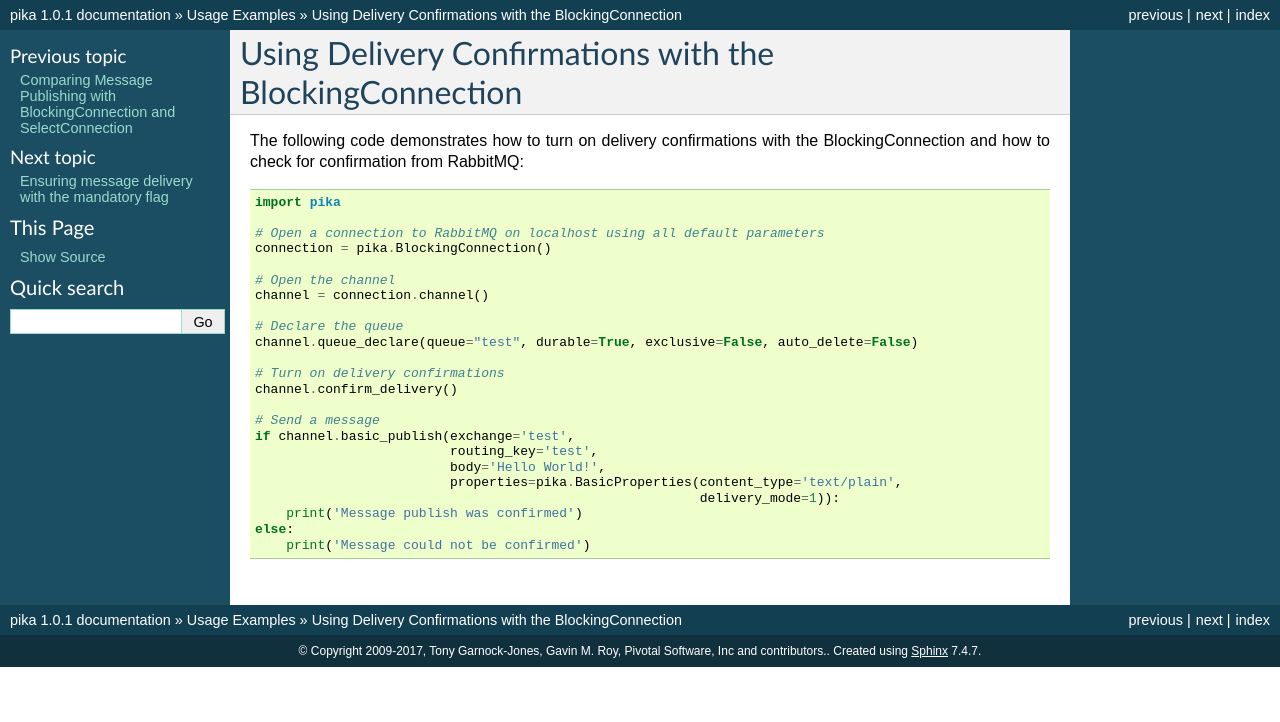
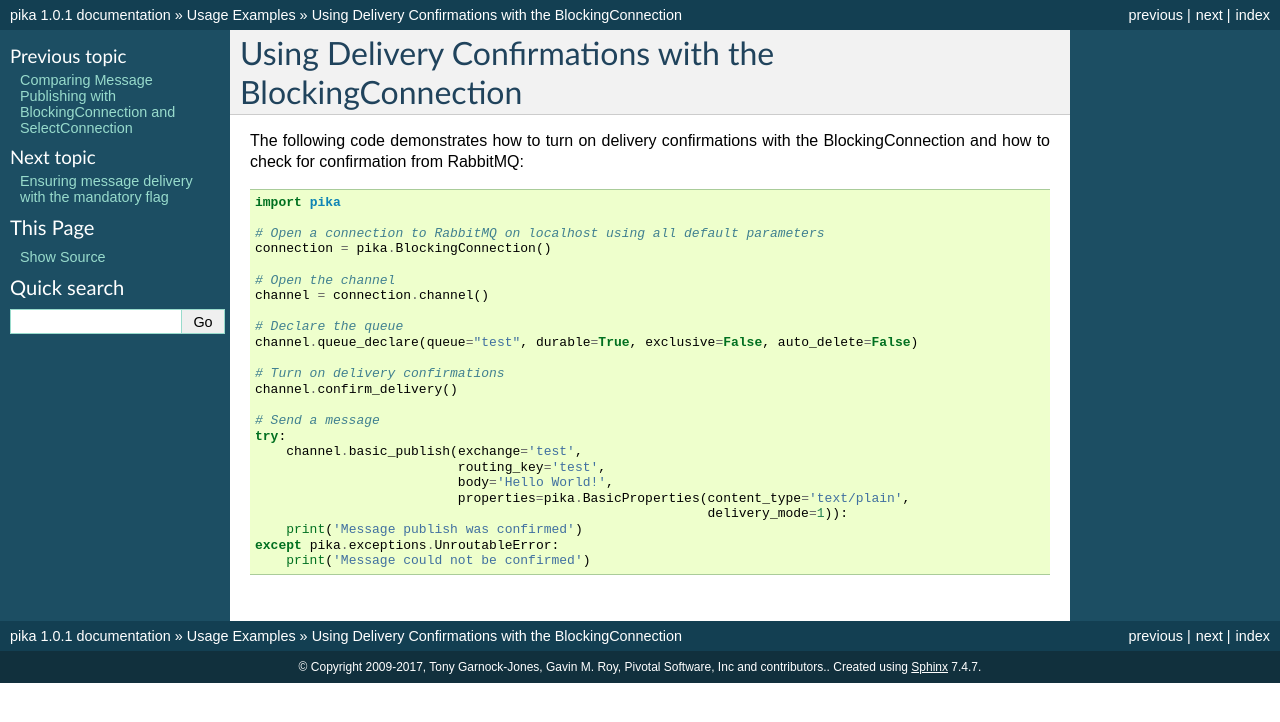
Before and after one commit to pika/pika, a Sphinx documentation site: the page built from docs/examples/blocking_delivery_confirmations.rst, in a window 1280 px wide. Shown: the top 722 px of the page. Built offline with Sphinx 7.4.7, drawn with Linux system fonts in a browser that asks for light colours.

Commit message:
Update blocking_delivery_confirmations.rst

```diff
--- a/docs/examples/blocking_delivery_confirmations.rst
+++ b/docs/examples/blocking_delivery_confirmations.rst
@@ -18,11 +18,12 @@ The following code demonstrates how to turn on delivery confirmations with the B
     channel.confirm_delivery()
 
     # Send a message
-    if channel.basic_publish(exchange='test',
-                             routing_key='test',
-                             body='Hello World!',
-                             properties=pika.BasicProperties(content_type='text/plain',
-                                                             delivery_mode=1)):
+    try:
+        channel.basic_publish(exchange='test',
+                              routing_key='test',
+                              body='Hello World!',
+                              properties=pika.BasicProperties(content_type='text/plain',
+                                                              delivery_mode=1)):
         print('Message publish was confirmed')
-    else:
+    except pika.exceptions.UnroutableError:
         print('Message could not be confirmed')
```
